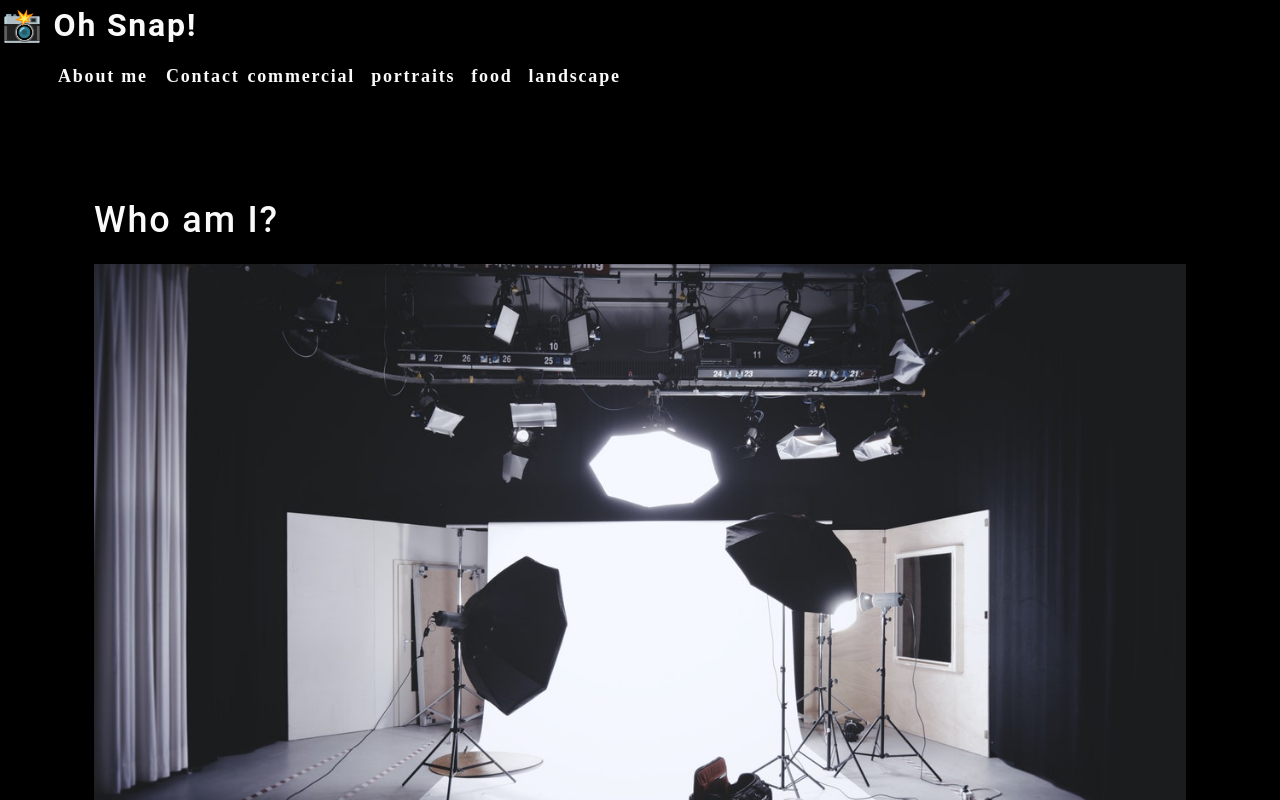
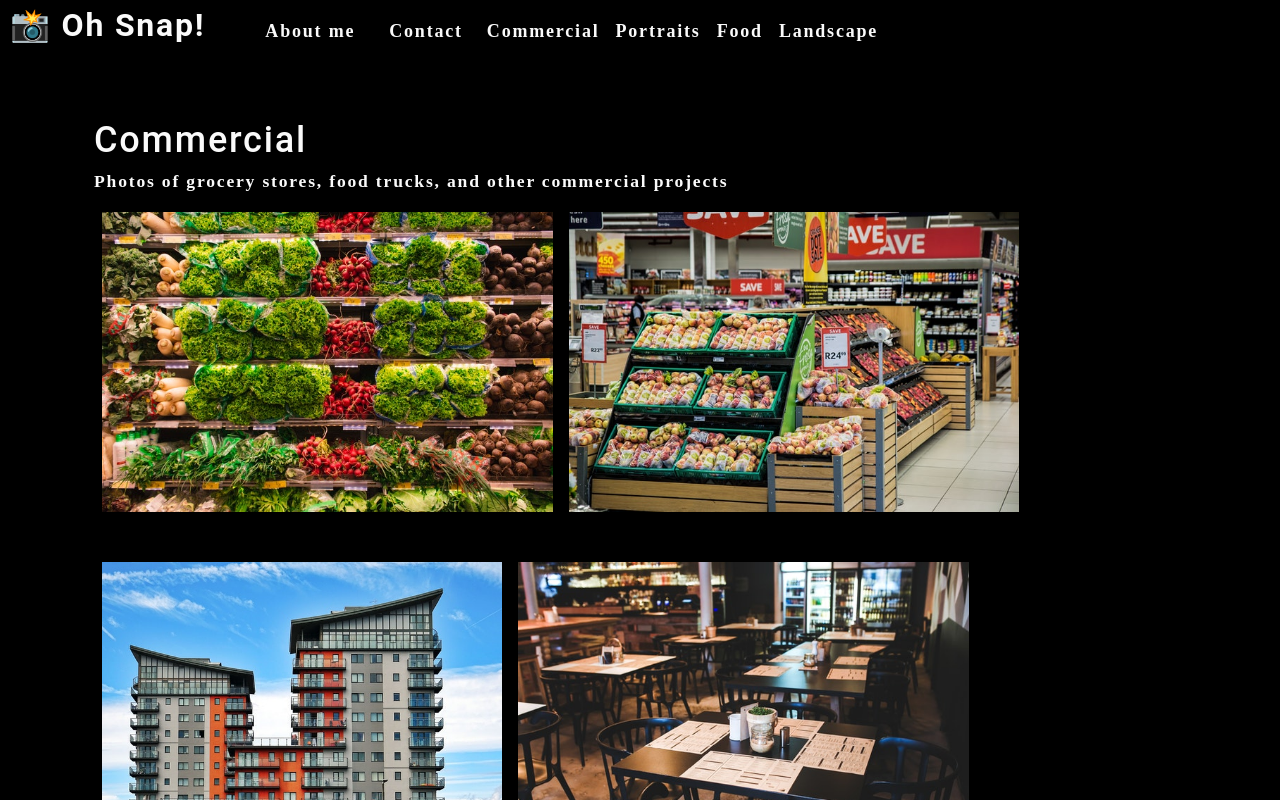
Before and after one commit to jespi116/photo-port, a React (Create React App) app: page / in a window 1280 px wide. Shown: the top 800 px of the page. Built offline with nearby package versions, Linux system fonts and the light colour scheme.

Commit message:
pictures rendering correctly

```diff
--- a/src/App.js
+++ b/src/App.js
@@ -1,13 +1,33 @@
-import React from 'react';
+import React, { useState } from 'react';
 import Nav from './components/Nav';
 import About from './components/About';
+import Gallery from './components/Gallery'
 
 function App() {
+  const [categories] = useState([
+    {
+      name: 'commercial',
+      description: 'Photos of grocery stores, food trucks, and other commercial projects',
+    },
+    { name: 'portraits', description: 'Portraits of people in my life' },
+    { name: 'food', description: 'Delicious delicacies' },
+    { name: 'landscape', description: 'Fields, farmhouses, waterfalls, and the beauty of nature' },
+  ]);
+
+  const [currentCategory, setCurrentCategory] = useState(categories[0]);
+
   return (
     <div>
-      <Nav />
+      <Nav
+        categories={categories}
+        setCurrentCategory={setCurrentCategory}
+        currentCategory={currentCategory}
+      ></Nav>
       <main>
-        <About />
+
+          <Gallery currentCategory={currentCategory}></Gallery>
+          <About />
+
       </main>
     </div>
   );
--- /dev/null
+++ b/src/components/Gallery/index.js
@@ -0,0 +1,16 @@
+import React from 'react';
+import PhotoList from '../PhotoList';
+import { capitalizeFirstLetter } from '../../utils/helpers';
+
+function Gallery(props) {
+  const { currentCategory } = props;
+  return (
+    <section>
+      <h1 data-testid="h1tag">{capitalizeFirstLetter(currentCategory.name)}</h1>
+      <p>{currentCategory.description}</p>
+      <PhotoList category={currentCategory.name}></PhotoList>
+    </section>
+  );
+}
+
+export default Gallery;
--- a/src/components/Nav/index.js
+++ b/src/components/Nav/index.js
@@ -1,28 +1,24 @@
-import React from 'react';
+import React from "react";
+import { capitalizeFirstLetter } from "../../utils/helpers";
 
-const categories = [
-    {
-        name: "commercial",
-        description: "photos of grocery stores, food trucks, and other commercial projects"
-    },
-    { name: "portraits", description: "Portraits of people in my life" },
-    { name: "food", description: "Delicious delicacies" },
-    {
-        name: "landscape",
-        description: "Fields, farmhouses, waterfalls, and the beauty of nature",
-    },
-];
+function Nav(props) {
+  const {
+    categories = [],
+    setCurrentCategory,
+    currentCategory,
+  } = props;
 
-function categorySelected(name) {
-    console.log(`${name} clicked`)
-}
 
-function Nav() {
+  const handleClick = (item) => {
+    console.log(item);
+    return item;
+  };
+
   return (
-        <header>
+    <header className="flex-row px-1">
       <h2>
         <a data-testid="link" href="/">
-                    <span role="img" aria-label="camera">📸</span> Oh Snap!
+          <span role="img" aria-label="camera"> 📸</span> Oh Snap!
         </a>
       </h2>
       <nav>
@@ -32,13 +28,24 @@
               About me
             </a>
           </li>
-                    <li>
-                        <span>Contact</span>
+          <li className={"mx-2"}>
+            <span onClick={() => handleClick('Contact')}>
+              Contact
+            </span>
           </li>
           {categories.map((category) => (
-                        <li className="mx-1" key={category.name}>
-                            <span onClick={() => categorySelected(category.name)}>
-                                {category.name}
+            <li
+              className={`mx-1 ${
+                currentCategory.name === category.name
+                }`}
+              key={category.name}
+            >
+              <span
+                onClick={() => {
+                  setCurrentCategory(category);
+                }}
+              >
+                {capitalizeFirstLetter(category.name)}
               </span>
             </li>
           ))}
--- /dev/null
+++ b/src/components/PhotoList/index.js
@@ -0,0 +1,121 @@
+import React, { useState } from 'react';
+
+const PhotoList = ({ category }) => {
+
+  const [photos] = useState([
+    {
+      name: 'Grocery aisle',
+      category: 'commercial',
+      description: 'Lorem ipsum dolor sit amet, consectetur adipiscing elit. Nunc ultricie',
+    },
+    {
+      name: 'Grocery booth',
+      category: 'commercial',
+      description: 'Lorem ipsum dolor sit amet, consectetur adipiscing elit. Nunc ultricie',
+    },
+    {
+      name: 'Building exterior',
+      category: 'commercial',
+      description: 'Lorem ipsum dolor sit amet, consectetur adipiscing elit. Nunc ultricie',
+    },
+    {
+      name: 'Restaurant table',
+      category: 'commercial',
+      description: 'Lorem ipsum dolor sit amet, consectetur adipiscing elit. Nunc ultricie',
+    },
+    {
+      name: 'Cafe interior',
+      category: 'commercial',
+      description: 'Lorem ipsum dolor sit amet, consectetur adipiscing elit. Nunc ultricie',
+    },
+    {
+      name: 'Cat green eyes',
+      category: 'portraits',
+      description: 'Lorem ipsum dolor sit amet, consectetur adipiscing elit. Nunc ultricie',
+    },
+    {
+      name: 'Green parrot',
+      category: 'portraits',
+      description: 'Lorem ipsum dolor sit amet, consectetur adipiscing elit. Nunc ultricie',
+    },
+    {
+      name: 'Yellow macaw',
+      category: 'portraits',
+      description: 'Lorem ipsum dolor sit amet, consectetur adipiscing elit. Nunc ultricie',
+    },
+    {
+      name: 'Pug smile',
+      category: 'portraits',
+      description: 'Lorem ipsum dolor sit amet, consectetur adipiscing elit. Nunc ultricie',
+    },
+    {
+      name: 'Pancakes',
+      category: 'food',
+      description: 'Lorem ipsum dolor sit amet, consectetur adipiscing elit. Nunc ultricie',
+    },
+    {
+      name: 'Burrito',
+      category: 'food',
+      description: 'Lorem ipsum dolor sit amet, consectetur adipiscing elit. Nunc ultricie',
+    },
+    {
+      name: 'Scallop pasta',
+      category: 'food',
+      description: 'Lorem ipsum dolor sit amet, consectetur adipiscing elit. Nunc ultricie',
+    },
+    {
+      name: 'Burger',
+      category: 'food',
+      description: 'Lorem ipsum dolor sit amet, consectetur adipiscing elit. Nunc ultricie',
+    },
+    {
+      name: 'Fruit bowl',
+      category: 'food',
+      description: 'Lorem ipsum dolor sit amet, consectetur adipiscing elit. Nunc ultricie',
+    },
+    {
+      name: 'Green river',
+      category: 'landscape',
+      description: 'Lorem ipsum dolor sit amet, consectetur adipiscing elit. Nunc ultricie',
+    },
+    {
+      name: 'Docks',
+      category: 'landscape',
+      description: 'Lorem ipsum dolor sit amet, consectetur adipiscing elit. Nunc ultricie',
+    },
+    {
+      name: 'Panoramic village by sea',
+      category: 'landscape',
+      description: 'Lorem ipsum dolor sit amet, consectetur adipiscing elit. Nunc ultricie',
+    },
+    {
+      name: 'Domestic landscape',
+      category: 'landscape',
+      description: 'Lorem ipsum dolor sit amet, consectetur adipiscing elit. Nunc ultricie',
+    },
+    {
+      name: 'Park bench',
+      category: 'landscape',
+      description: 'Lorem ipsum dolor sit amet, consectetur adipiscing elit. Nunc ultricie',
+    },
+  ]);
+
+  const currentPhotos = photos.filter((photo) => photo.category === category);
+
+  return (
+    <div>
+      <div className="flex-row">
+        {currentPhotos.map((image, i) => (
+          <img
+            src={require(`../../assets/small/${category}/${i}.jpg`).default}
+            alt={image.name}
+            className="img-thumbnail mx-1"
+            key={image.name}
+          />
+        ))}
+      </div>
+    </div>
+  );
+};
+
+export default PhotoList;
```
Also changed, not shown: 2 other files (tests, documents, lock files or other folders). Lines whose indentation alone changed are shown as unchanged.
